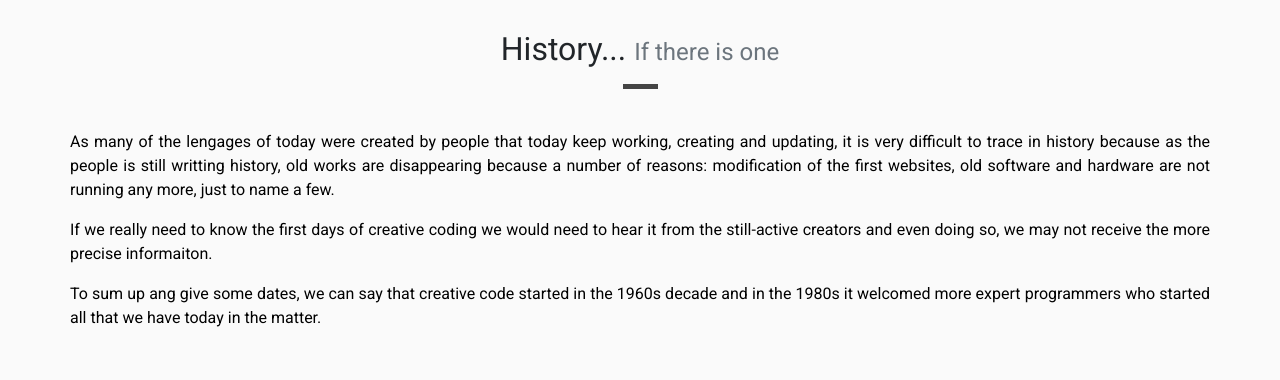
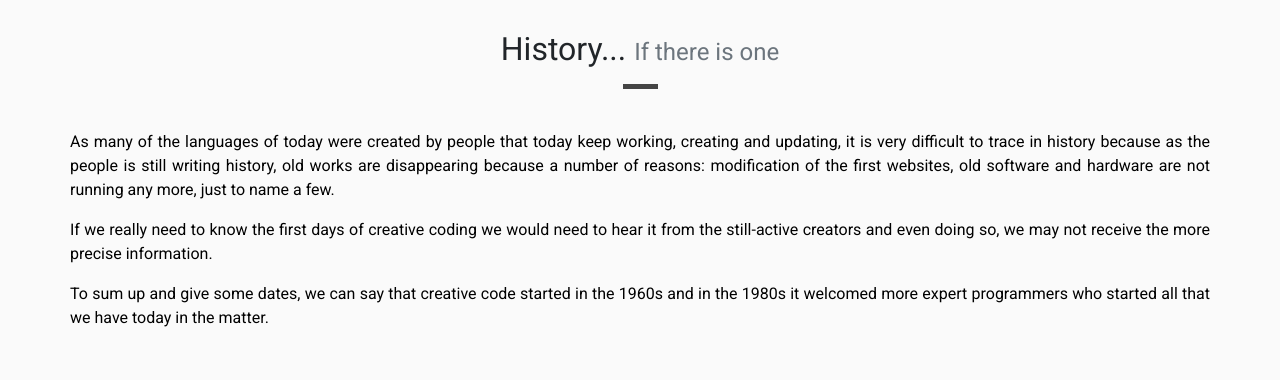
Before and after one commit to nitr-am/first-milestone-project-creative-code, a plain HTML site: page index.html in a window 1280 px wide. Shown: the part 820-1200 px from the top of the page. Drawn offline with nearby package versions, Linux system fonts and the light colour scheme.

Commit message:
History section completed, final commit

```diff
--- a/css/style.css
+++ b/css/style.css
@@ -1,7 +1,7 @@
 body {
     font-family: "Roboto", sans-serif;
     text-align: justify;
-    max-width: 100%;
+    width: 100%;
 }
 
 /*------------------------------------------------------------- Navbar */
--- a/index.html
+++ b/index.html
@@ -69,10 +69,10 @@
                     </div>
                 </div>
                 <div class="row">
-                    <p>As many of the lengages of today were created by people that today keep working, creating and updating, it is very difficult to trace in history because as the people is still writting history, old works are disappearing because a
+                    <p>As many of the languages of today were created by people that today keep working, creating and updating, it is very difficult to trace in history because as the people is still writing history, old works are disappearing because a
                         number of reasons: modification of the first websites, old software and hardware are not running any more, just to name a few.</p>
-                    <p>If we really need to know the first days of creative coding we would need to hear it from the still-active creators and even doing so, we may not receive the more precise informaiton.</p>
-                    <p>To sum up ang give some dates, we can say that creative code started in the 1960s decade and in the 1980s it welcomed more expert programmers who started all that we have today in the matter.</p>
+                    <p>If we really need to know the first days of creative coding we would need to hear it from the still-active creators and even doing so, we may not receive the more precise information.</p>
+                    <p>To sum up and give some dates, we can say that creative code started in the 1960s and in the 1980s it welcomed more expert programmers who started all that we have today in the matter.</p>
                 </div>
             </div>
         </div>
```
